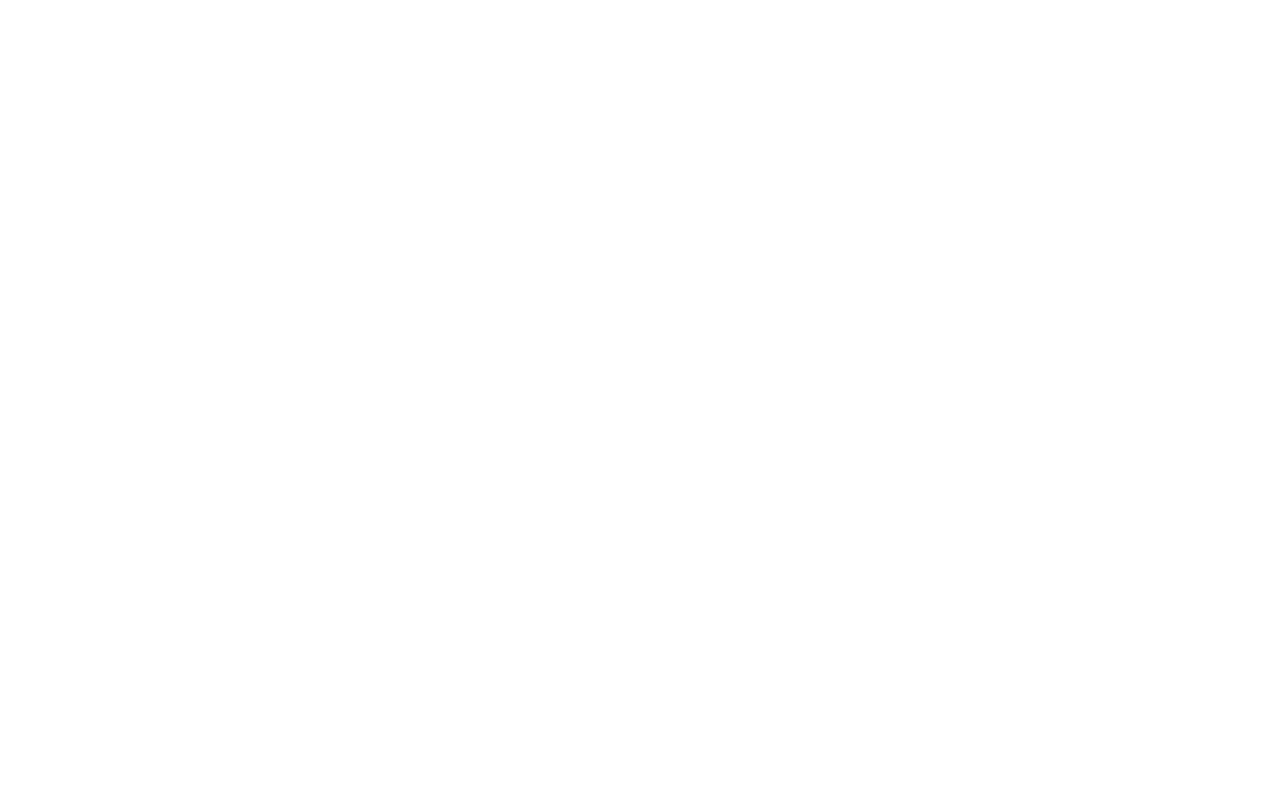
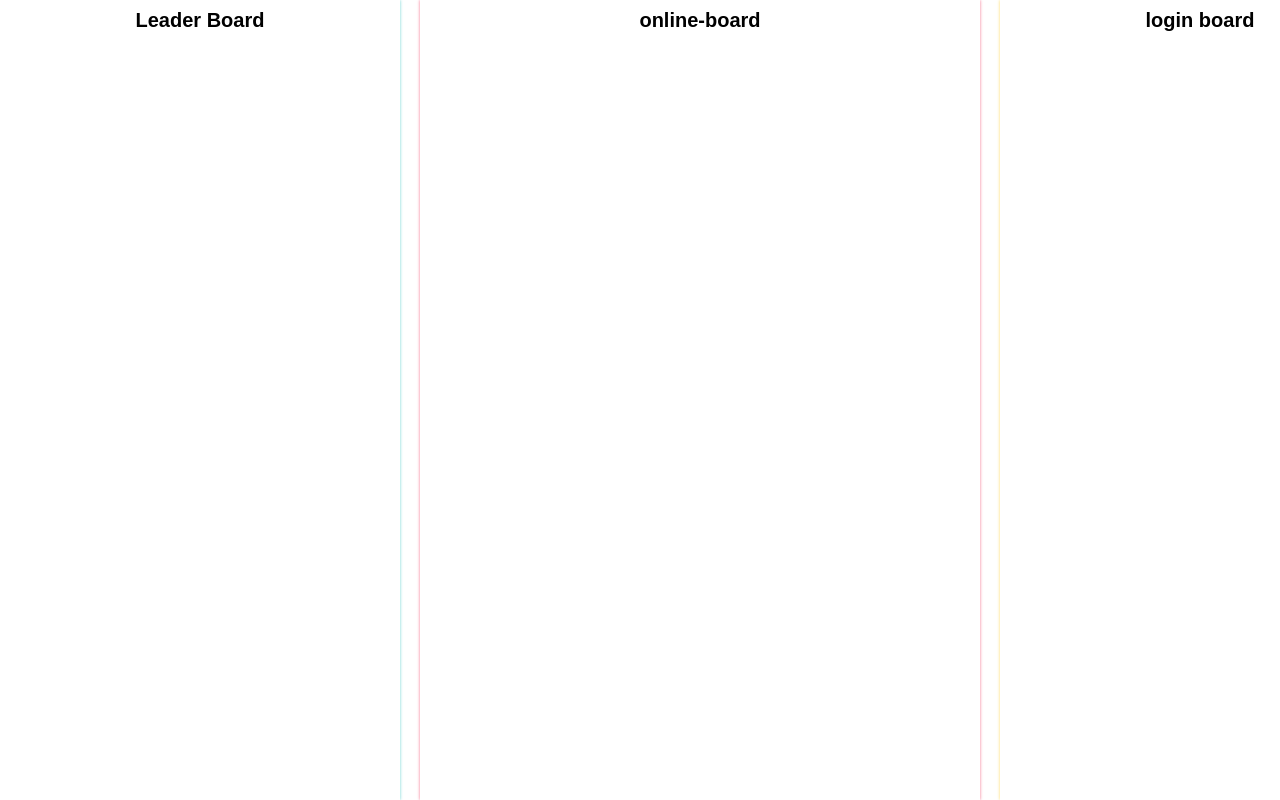
Before and after one commit to Mr-LiXianSheng/tetris, a Vue app: page / in a window 1280 px wide. Shown: the top 800 px of the page. Built offline with nearby package versions, Linux system fonts and the light colour scheme.

Commit message:
do main container layout

```diff
--- a/src/App.vue
+++ b/src/App.vue
@@ -11,12 +11,9 @@
 </script>
 
 <style lang="less">
-@import './assets/style/color.less';
-
 #app {
   height: 100%;
   width: 1400px;
   margin: auto;
-  box-shadow: 0 0 3px @main-color;
 }
 </style>
--- a/src/main.js
+++ b/src/main.js
@@ -13,6 +13,7 @@
 
 // style
 import './assets/style/common.less'
+import './assets/style/class.less'
 
 Vue.use(ElementUI)
 
--- a/src/pages/main.vue
+++ b/src/pages/main.vue
@@ -1,16 +1,27 @@
 <template>
   <div id="main-container">
+    <leader-board />
+    <online-board />
+    <login-board />
   </div>
 </template>
 
 <script>
+import leaderBoard from './mainContent/leaderBoard'
+import onlineBoard from './mainContent/onlineBoard'
+import loginBoard from './mainContent/loginBoard'
+
 export default {
+  name: 'Main',
   data () {
-    return {
-    }
+    return {}
+  },
+  components: {
+    leaderBoard,
+    onlineBoard,
+    loginBoard
   },
   methods: {
-
   },
   created () {
   }
@@ -21,5 +32,7 @@
 #main-container {
   width: 100%;
   height: 100%;
+  display: flex;
+  flex-direction: row;
 }
 </style>
--- a/src/pages/mainContent/leaderBoard.vue
+++ b/src/pages/mainContent/leaderBoard.vue
@@ -1,6 +1,6 @@
 <template>
   <div id="leader-board">
-    leader board
+    <div class="top-title">Leader Board</div>
   </div>
 </template>
 
@@ -13,6 +13,10 @@
 </script>
 
 <style lang="less">
+@import '../../assets/style/color.less';
+
 #leader-board {
+  width: 400px;
+  box-shadow: 0 0 3px @main-color;
 }
 </style>
--- a/src/pages/mainContent/loginBoard.vue
+++ b/src/pages/mainContent/loginBoard.vue
@@ -1,6 +1,8 @@
 <template>
   <div id="login-board">
-    login board
+    <div class="top-title">
+      login board
+    </div>
   </div>
 </template>
 
@@ -14,6 +16,10 @@
 </script>
 
 <style lang="less">
+@import '../../assets/style/color.less';
+
 #login-board {
+  width: 400px;
+  box-shadow: 0 0 3px @addi-color;
 }
 </style>
--- a/src/pages/mainContent/onlineBoard.vue
+++ b/src/pages/mainContent/onlineBoard.vue
@@ -1,6 +1,8 @@
 <template>
   <div id="online-board">
-    online-board
+    <div class="top-title">
+      online-board
+    </div>
   </div>
 </template>
 
@@ -14,6 +16,11 @@
 </script>
 
 <style lang="less">
+@import '../../assets/style/color.less';
+
 #online-board {
+  flex: 1;
+  margin: 0 20px;
+  box-shadow: 0 0 3px @deep-color;
 }
 </style>
```
